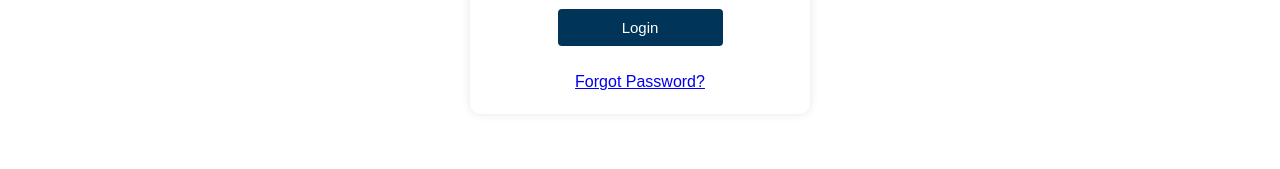
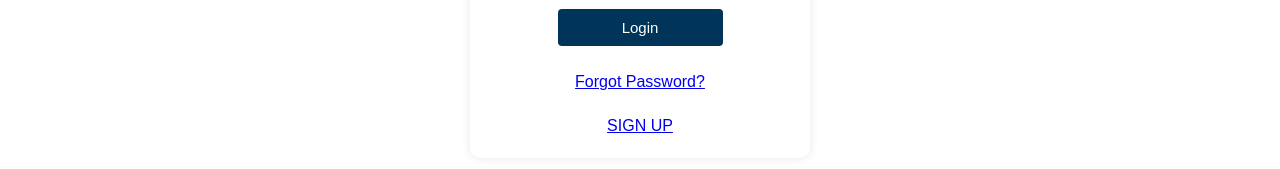
Before and after one commit to yyaatt0/CMPE-131-Group-2, a React (Create React App) app in the folder online-banking/: page /userlogin in a window 1280 px wide. Shown: the part 605-774 px from the top of the page. Built offline with nearby package versions, Linux system fonts and the light colour scheme.

Commit message:
UserLogin.tsx

```diff
--- a/online-banking/src/pages/UserLogin.tsx
+++ b/online-banking/src/pages/UserLogin.tsx
@@ -131,7 +131,12 @@ const UserLogin = () => {
         {/* Button going to the forgot password page */}
         <br />
         <div style={{ textAlign: 'center' }}>
-          <a href="/ForgotPassword">Forgot Password?</a>
+          <a href="/ForgotPassword"  style={{ paddingBottom: '10px', display: 'inline-block' }}>Forgot Password?</a>
+          </div>
+        <div style={{ textAlign: 'center' }}>
+
+          <a href="/Registration" style={{ paddingTop: '10px', display: 'inline-block' }}> SIGN UP</a>
+
         </div>
       </div>
 
```
